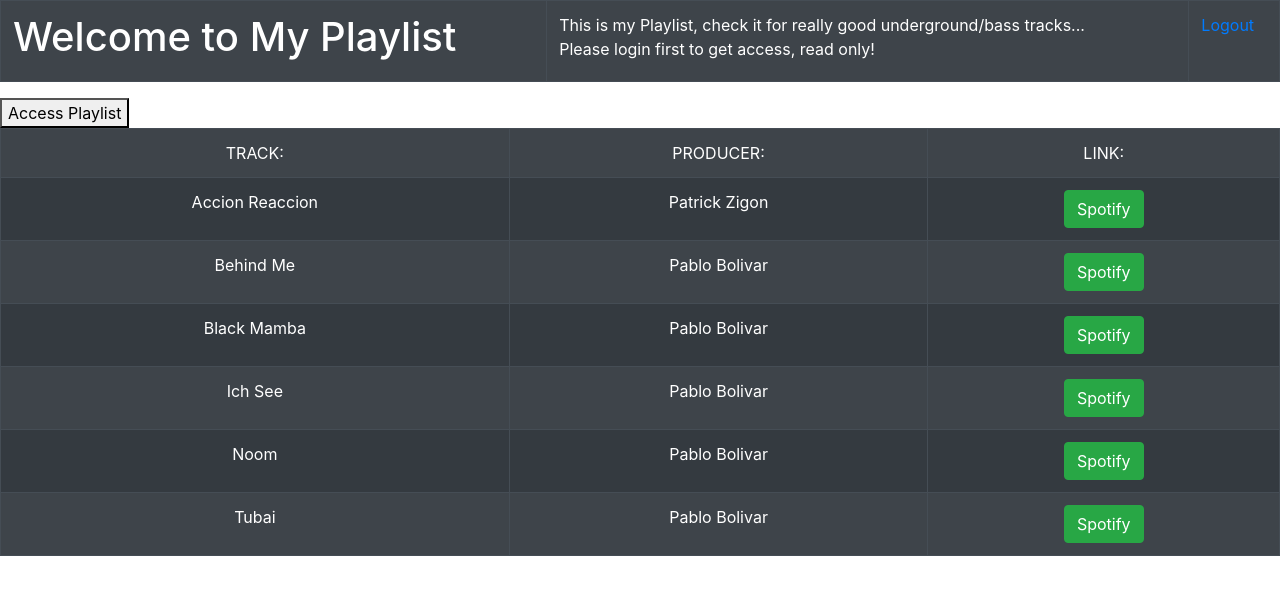
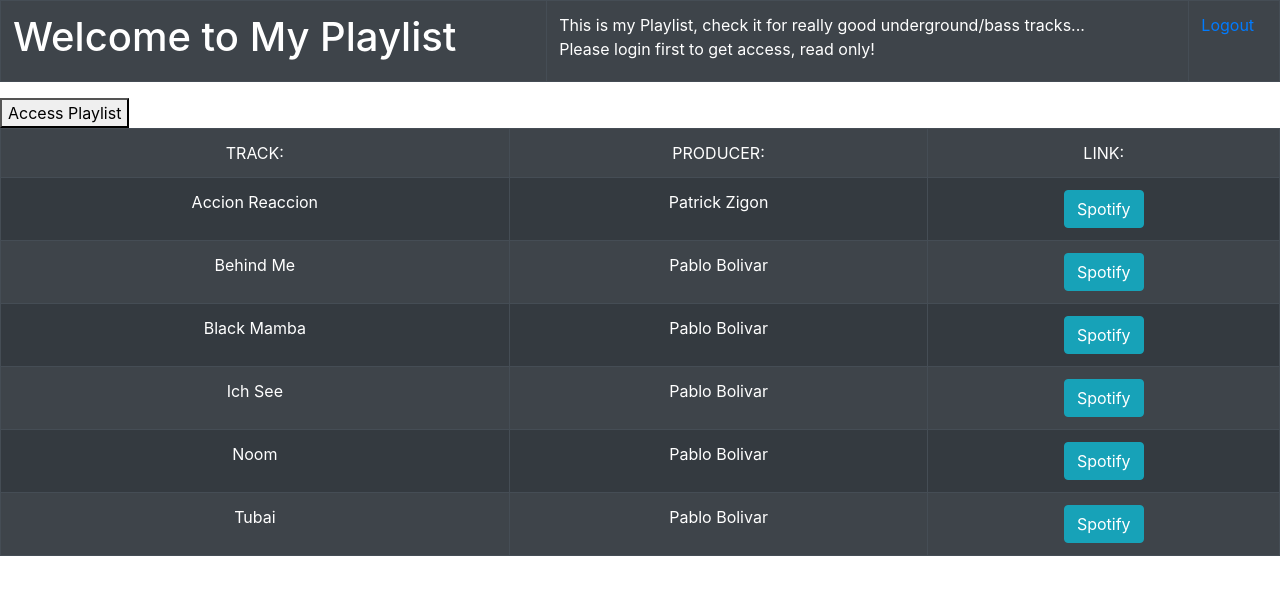
Before and after one commit to brunonunest/playlistapp, a Django app: page /gotoplaylist/tracks/ in a window 1280 px wide. Shown: the part 56-651 px from the top of the page. Run offline with Django 3.2, Linux system fonts and the light colour scheme; a user stored in the database is signed in; data comes from the database, SQL or seed files in the repository; both versions use the stored data as it was after the commit; parts of the project's set-up code (start-up, migrations or seed data) failed here and were passed over; some libraries are stand-ins or nearby versions.

Commit message:
1/login working/all working/before model edit/htmlliststarted/frontendgood/frontendbetter/spotbuttonok

```diff
--- a/playlist/tracks/templates/tracks.html
+++ b/playlist/tracks/templates/tracks.html
@@ -12,9 +12,11 @@
                 {% for d in p.producer.all %}
                 <td><center>{{ d }}</center></td>
                 {% endfor %}
-                <td><center><button type="button" href="{{ p.link }}" class="btn btn-success">Spotify</button></center></td>
+                <td><center><a href="{{ p.link }}" class="btn btn-info" role="button">Spotify</a>
+</center></td>
             </tr>
                 {% endfor %}
+            </table>
 
 
 {% endblock %}
```
Also changed, not shown: playlist/db.sqlite3, playlist/tracks/migrations/0001_initial.py, playlist/tracks/migrations/0003_auto_20200422_2239.py (deleted).
